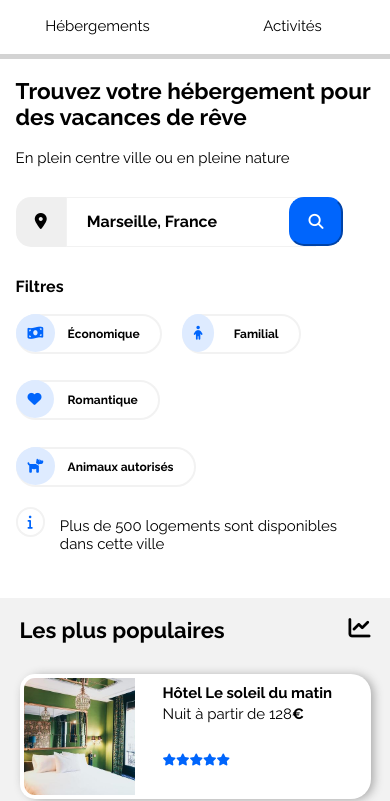
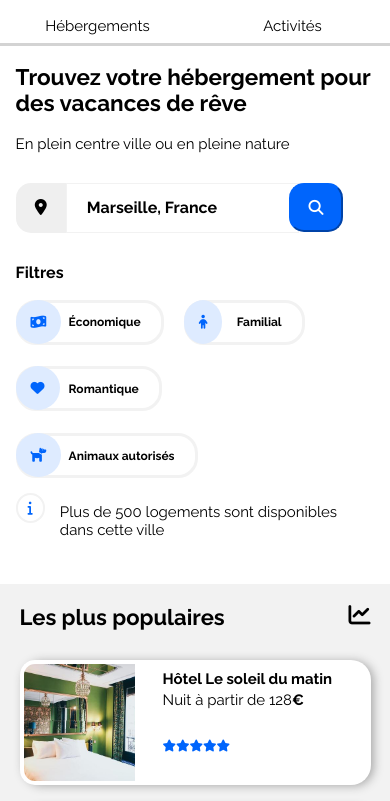
Before and after one commit to yannOuld/YannisOuldAbderramane_2_03042021.io, a plain HTML site: page index.html in a window 390 px wide. Shown: the part 64-865 px from the top of the page. Drawn offline with Linux system fonts and the light colour scheme; files whose address does not match are found by name.

Commit message:
card aside for screen -340px fixed; button height fixed ; button border fixed

```diff
--- a/index.css
+++ b/index.css
@@ -101,8 +101,8 @@
         .btn{
             font-family: Raleway, sans-serif;
             padding: 0 20px 0 60px;
-            height: 40px;
-            border : 2px solid #F2F2F2;
+            height: 45px;
+            border : 3px solid #F2F2F2;
             border-radius: 20px;
             background-color: white;
         }
@@ -114,7 +114,7 @@
             position: absolute;
             font-size: 14px;
             border-radius: 100%;
-            padding: 12px ;
+            padding: 15px ;
             background-color: #DEEBFF;
             color: #0065FC;
         }
@@ -213,7 +213,7 @@
         }
         /* --Aside--*/
         .container2 {
-            height: 500px;
+            height: 480px;
             flex-direction: column;
             justify-content: space-between;
         }
@@ -312,7 +312,7 @@
         padding: 3% 0 0 0;
     }
 /* --- RESPONSIVE ---*/
-@media screen and (max-width: 1360px) {
+@media screen and (max-width: 1330px) {
     .hebergements {
         justify-content: space-evenly;
     }
@@ -336,7 +336,7 @@
            }
     /* -- Header-- */
         header {
-            margin: 5%;
+            margin: 0 5%;
         }
         .menu {
             width: 100%;
@@ -348,7 +348,7 @@
         }
         .btn-box {
             width: 100%;
-            height: 150px;
+            height: 160px;
             flex-wrap: wrap;
         }
         .container1, .container3, .box1 , .box3 {
@@ -404,6 +404,9 @@
     .menu a {
        padding: 2%
     }
+    .box2 {
+        width: 100%;
+    }
 }
 @media screen and (max-width: 430px){
     /* --General-- */
@@ -456,10 +459,10 @@
                 margin:  0  0 0 47%;
             }
             .A-page {
-                border-bottom: 5px solid lightgrey;
+                border-bottom: 3px solid lightgrey;
                 text-align: center;
                 width: 50%;
-                padding: 0 0 5%;
+                padding: 0 0 2%;
             }
             .menu2{
             text-align: center;
@@ -470,7 +473,7 @@
         /* --Recherche-- */
             /* --Search-- */
                 .searchbar {
-                    width: 250px;
+                    width: 65%;
                     border: 1px solid #F2F2F2;
                 }
                 .searchbutton2 {
@@ -587,3 +590,9 @@
             width: 100%;
         }
 }
+@media screen and (max-width: 340px){
+    .card2 .price {
+        line-height: 18px;
+        padding-bottom: 5%;
+    }
+}
```
